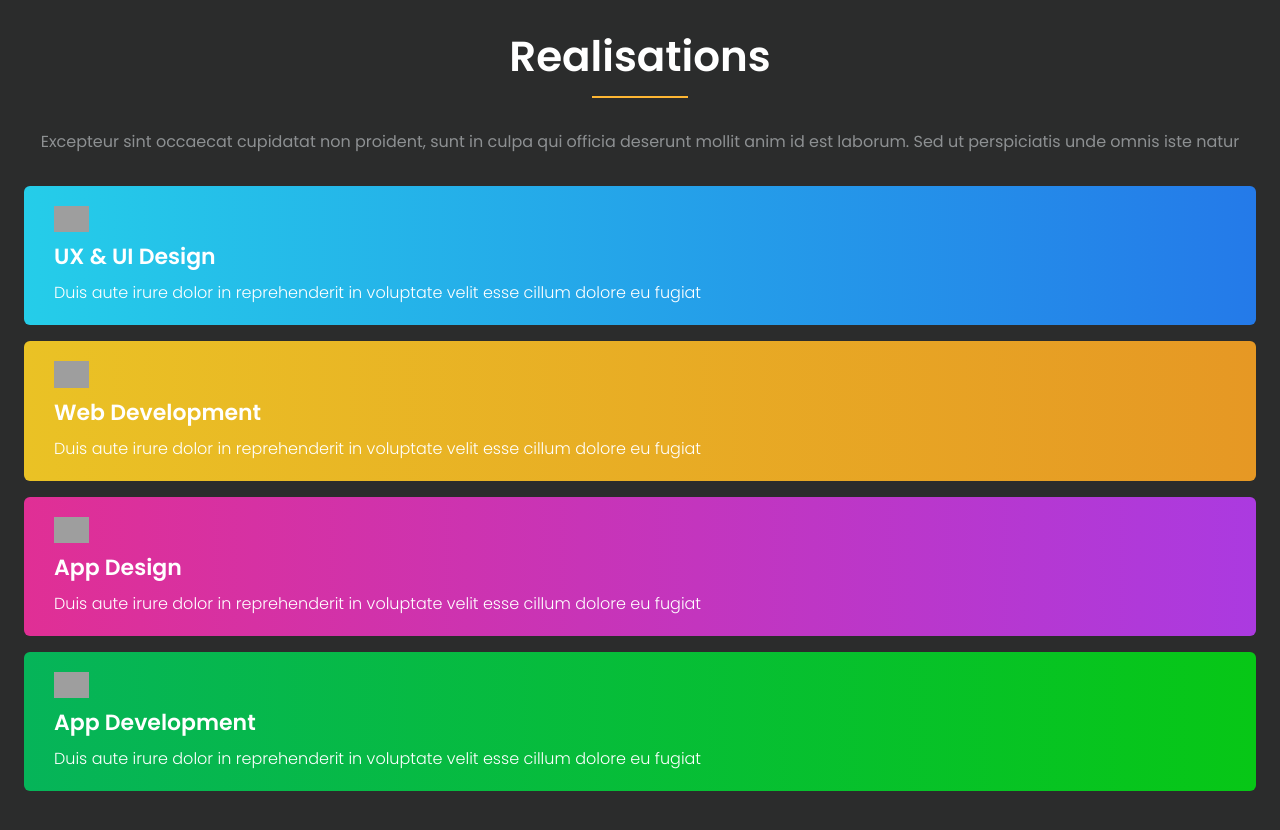
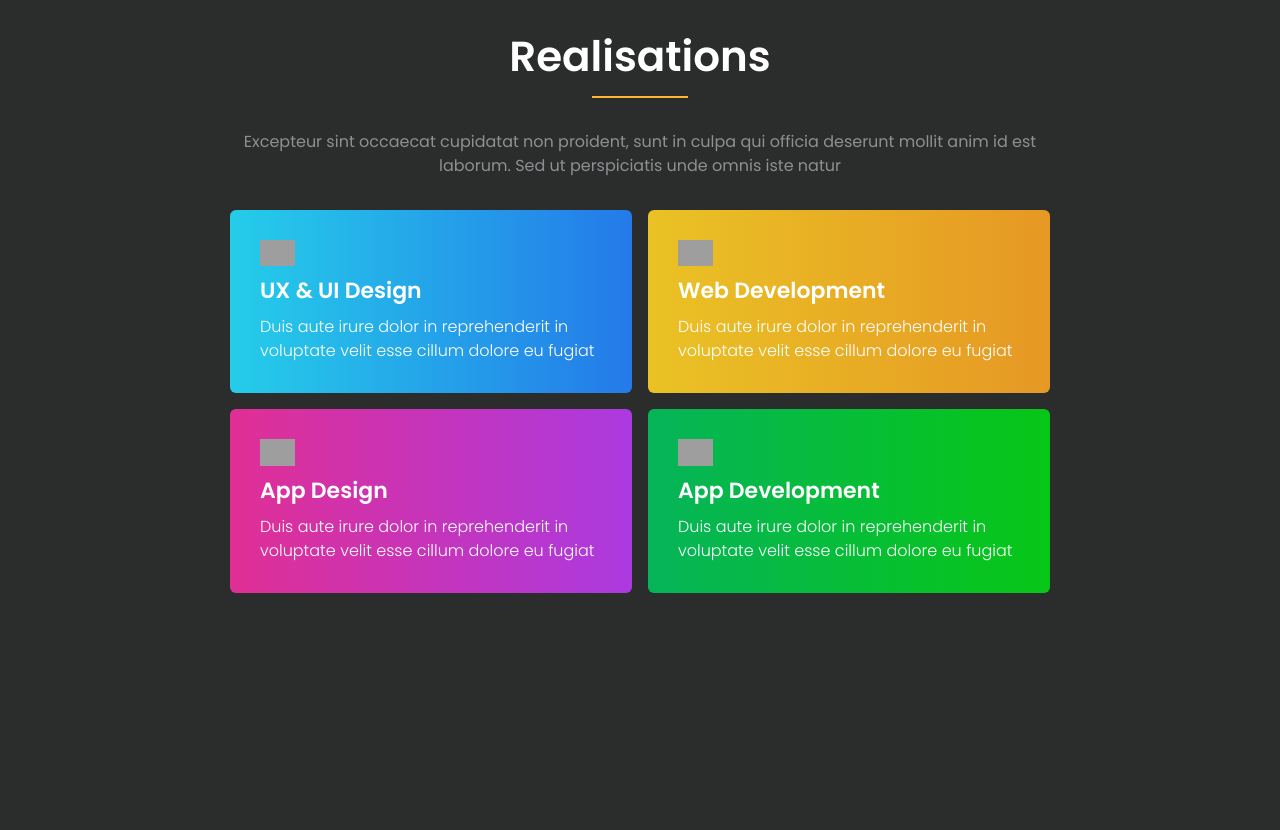
Before and after one commit to JethroMuluba/jethrocode_portfolio, a React (Vite) app: page / in a window 1280 px wide. Shown: the part 720-1550 px from the top of the page. After the commit the page ends 1363 px from the top, so only its background shows below. Built offline with nearby package versions, Linux system fonts and the light colour scheme; grey boxes are pictures that could not be loaded.

Commit message:
Style : Make Realisation Insights Responsive for Desktop

```diff
--- a/src/components/Header.jsx
+++ b/src/components/Header.jsx
@@ -12,11 +12,11 @@ function Header() {
 
         <nav className=' hidden md:block '>
             <ul className='flex md:gap-4  lg:gap-8 text-white font-normal text-sm' >
-                <li className=' hover:text-[#FEB633] '>Home</li>
-                <li className=' hover:text-[#FEB633] '>About Me</li>
-                <li className=' hover:text-[#FEB633] '>Realisations</li>
-                <li className=' hover:text-[#FEB633] '>Experiences</li>
-                <li className=' hover:text-[#FEB633] '>Contact Me</li>
+                <li className=' hover:text-[#FEB633] cursor-pointer '>Home</li>
+                <li className=' hover:text-[#FEB633] cursor-pointer '>About Me</li>
+                <li className=' hover:text-[#FEB633] cursor-pointer '>Realisations</li>
+                <li className=' hover:text-[#FEB633] cursor-pointer '>Experiences</li>
+                <li className=' hover:text-[#FEB633] cursor-pointer '>Contact Me</li>
             </ul>
         </nav>
     </header>
--- a/src/components/Realisations.jsx
+++ b/src/components/Realisations.jsx
@@ -12,11 +12,11 @@ function Realisations() {
             <span className=' w-[96px] border-b-2 border-[#FEB633]'></span>
         </div>
 
-        <p className='text-[#8D9092]  px-6 md:p-0 '> {underTitle} </p>
+        <p className='text-[#8D9092]  px-6 md:px-60  md:p-0 '> {underTitle} </p>
 
-        <div className=' w-full flex flex-col gap-4 text-left text-white px-6'>
+        <div className=' w-full flex flex-col gap-4 text-left text-white px-6 md:grid md:grid-cols-2 md:px-[50px] lg:px-[230px]'>
 
-            <div className='flex flex-col gap-2 py-[20px] px-[30px] bg-gradient-to-r from-[#25CDE9] to-[#247AE9] rounded-md  '>
+            <div className='flex flex-col gap-2 py-[30px] px-[30px] bg-gradient-to-r from-[#25CDE9] to-[#247AE9] rounded-md cursor-pointer  '>
                 <img className='w-[35px]' src={iconeWebMobile} alt="icone Web & Mobile" />
 
                 <h3 className=' text-[22px] font-semibold'> UX & UI Design</h3>
@@ -24,7 +24,7 @@ function Realisations() {
                 <p className='font-light '>Duis aute irure dolor in reprehenderit in voluptate velit esse cillum dolore eu fugiat</p>
             </div>
 
-            <div className='flex flex-col gap-2 py-[20px] px-[30px] bg-gradient-to-r from-[#EAC225] to-[#E69824] rounded-md  '>
+            <div className='flex flex-col gap-2 py-[30px] px-[30px] bg-gradient-to-r from-[#EAC225] to-[#E69824] rounded-md  cursor-pointer '>
                 <img className='w-[35px]' src={iconeWebMobile} alt="icone Web & Mobile" />
 
                 <h3 className=' text-[22px] font-semibold'> Web Development</h3>
@@ -32,7 +32,7 @@ function Realisations() {
                 <p className='font-light '>Duis aute irure dolor in reprehenderit in voluptate velit esse cillum dolore eu fugiat</p>
             </div>
 
-            <div className='flex flex-col gap-2 py-[20px] px-[30px] bg-gradient-to-r from-[#E02F95] to-[#AB3AE0] rounded-md  '>
+            <div className='flex flex-col gap-2 py-[30px] px-[30px] bg-gradient-to-r from-[#E02F95] to-[#AB3AE0] rounded-md  cursor-pointer '>
                 <img className='w-[35px]' src={iconeWebMobile} alt="icone Web & Mobile" />
 
                 <h3 className=' text-[22px] font-semibold'> App Design</h3>
@@ -40,7 +40,7 @@ function Realisations() {
                 <p className='font-light '>Duis aute irure dolor in reprehenderit in voluptate velit esse cillum dolore eu fugiat</p>
             </div>
 
-            <div className='flex flex-col gap-2 py-[20px] px-[30px] bg-gradient-to-r from-[#06B459] to-[#07C716] rounded-md  '>
+            <div className='flex flex-col gap-2 py-[30px] px-[30px] bg-gradient-to-r from-[#06B459] to-[#07C716] rounded-md cursor-pointer  '>
                 <img className='w-[35px]' src={iconeWebMobile} alt="icone Web & Mobile" />
 
                 <h3 className=' text-[22px] font-semibold'>App Development</h3>
```
